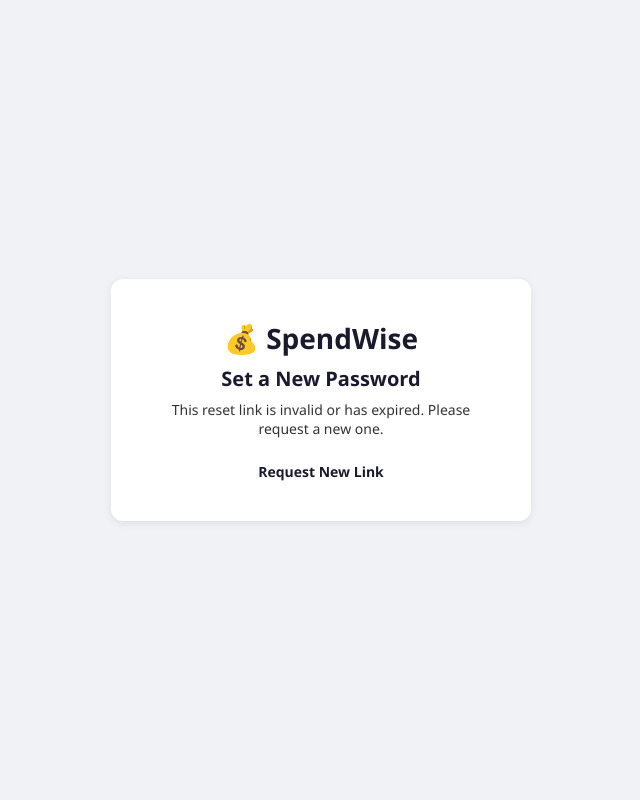
After one commit to Temi901/SpendWise, a Django app: page /accounts/reset/1/1/ in a window 1280 px wide. The commit adds this page. Shown: the whole page, without its empty margins (319-959 px from the left). Run offline with Django 5.2, Linux system fonts and the light colour scheme.

Commit message:
Add password reset feature with email

```diff
--- /dev/null
+++ b/accounts/templates/accounts/password_reset_confirm.html
@@ -0,0 +1,40 @@
+{% load static %}
+<!DOCTYPE html>
+<html lang="en">
+<head>
+    <meta charset="UTF-8">
+    <meta name="viewport" content="width=device-width, initial-scale=1.0">
+    <title>Set New Password - SpendWise</title>
+    <link rel="stylesheet" href="{% static 'css/style.css' %}">
+</head>
+<body>
+    <div class="auth-container">
+        <div class="auth-box">
+            <h1>💰 SpendWise</h1>
+            <h2>Set a New Password</h2>
+
+            {% if validlink %}
+                <form method="POST">
+                    {% csrf_token %}
+                    <div class="form-group">
+                        <label>New Password</label>
+                        {{ form.new_password1 }}
+                    </div>
+                    <div class="form-group">
+                        <label>Confirm New Password</label>
+                        {{ form.new_password2 }}
+                    </div>
+                    <button type="submit" class="btn-add">Reset Password</button>
+                </form>
+            {% else %}
+                <p class="auth-subtitle">
+                    This reset link is invalid or has expired. Please request a new one.
+                </p>
+                <p class="auth-link">
+                    <a href="{% url 'password_reset' %}">Request New Link</a>
+                </p>
+            {% endif %}
+        </div>
+    </div>
+</body>
+</html>
--- /dev/null
+++ b/accounts/templates/accounts/password_reset_subject.txt
@@ -0,0 +1 @@
+SpendWise Password Reset
--- a/accounts/urls.py
+++ b/accounts/urls.py
@@ -1,8 +1,26 @@
 from django.urls import path
 from . import views
+from django.contrib.auth import views as auth_views
 
 urlpatterns = [
     path('register/', views.register_view, name='register'),
     path('login/', views.login_view, name='login'),
     path('logout/', views.logout_view, name='logout'),
+     # Password reset flow
+    path('password-reset/',
+     auth_views.PasswordResetView.as_view(
+         template_name='accounts/password_reset.html',
+         email_template_name='accounts/password_reset_email.html',
+         subject_template_name='accounts/password_reset_subject.txt',
+     ),
+     name='password_reset'),
+    path('password-reset/done/',
+         auth_views.PasswordResetDoneView.as_view(template_name='accounts/password_reset_done.html'),
+         name='password_reset_done'),
+    path('reset/<uidb64>/<token>/',
+         auth_views.PasswordResetConfirmView.as_view(template_name='accounts/password_reset_confirm.html'),
+         name='password_reset_confirm'),
+    path('reset/done/',
+         auth_views.PasswordResetCompleteView.as_view(template_name='accounts/password_reset_complete.html'),
+         name='password_reset_complete'),
 ]
```
Also changed, not shown: accounts/templates/accounts/login.html (+7 -0 lines), accounts/templates/accounts/password_reset.html (added, +32 -0 lines), accounts/templates/accounts/password_reset_complete.html (added, +20 -0 lines), accounts/templates/accounts/password_reset_done.html (added, +25 -0 lines), accounts/templates/accounts/password_reset_email.html (added, +10 -0 lines), spendwise/settings.py (+8 -0 lines).
